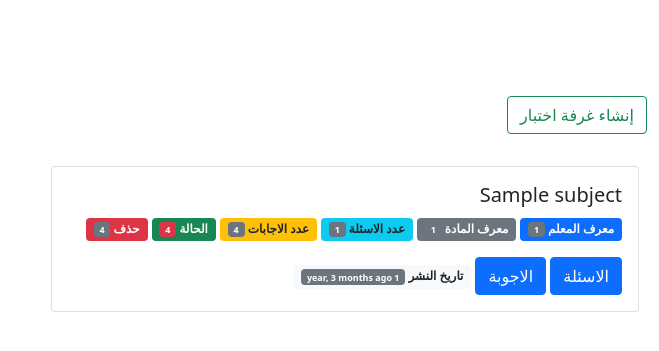
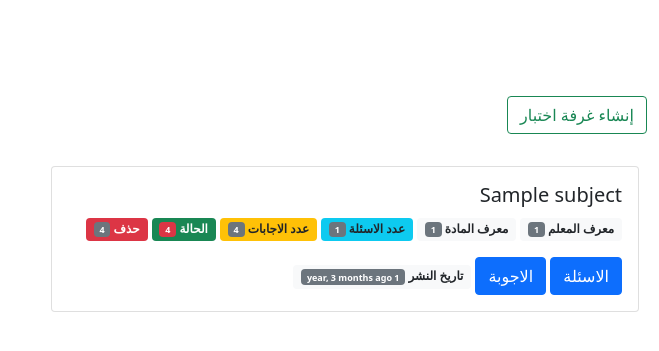
Before and after one commit to zinon-software/minasa, a Django app: page /teacher in a window 1280 px wide. Shown: the part 56-407 px from the top of the page, without its empty margins (621-1280 px from the left). Run offline with Django 3.2, Linux system fonts and the light colour scheme; a user stored in the database is signed in; tables that the repository leaves empty hold one stand-in row (values such as "Sample post"); some libraries are stand-ins or nearby versions.

Commit message:
update  subject html day 5.6

```diff
--- a/templates/teacher/teacher.html
+++ b/templates/teacher/teacher.html
@@ -49,8 +49,8 @@
       <div class="card-body">
         <h5 class="card-title">{{ item.name}}</h5>
         <p class="card-button">
-          <span class="badge bg-primary">معرف المعلم <span class="badge bg-secondary">{{ item.created_by.id}}</span></span>
-          <span class="badge bg-secondary">معرف المادة <span class="badge bg-secondary">{{ item.id }}</span></span>
+          <span class="badge bg-light text-dark">معرف المعلم <span class="badge bg-secondary">{{ item.created_by.id}}</span></span>
+          <span class="badge bg-light text-dark">معرف المادة <span class="badge bg-secondary">{{ item.id }}</span></span>
           <span class="badge bg-info text-dark">عدد الاسئلة <span class="badge bg-secondary">{{ item.comments }}</span></span>
           <span class="badge bg-warning text-dark">عدد الاجابات <span class="badge bg-secondary">4</span></span>
           <span class="badge bg-success">الحالة <span class="badge bg-danger">4</span></span>
```
